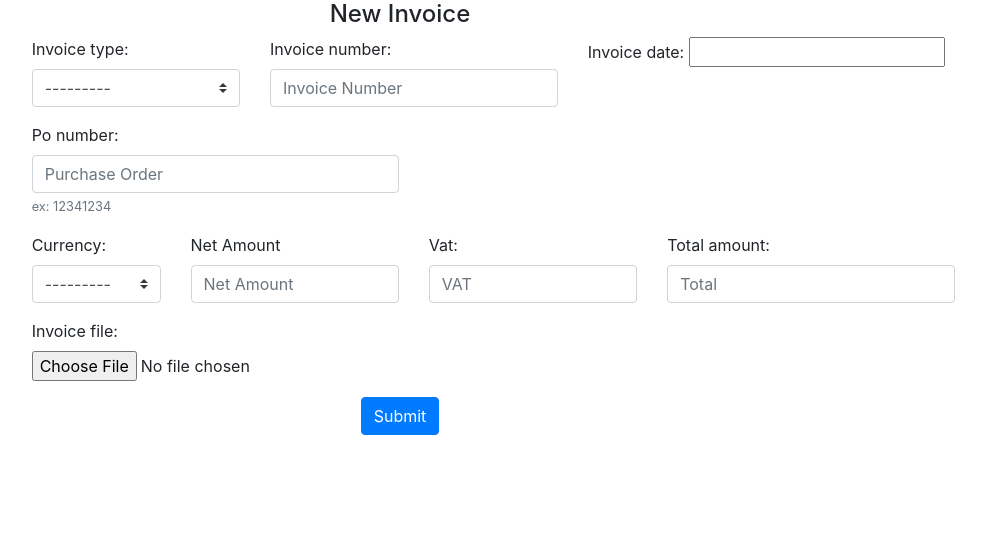
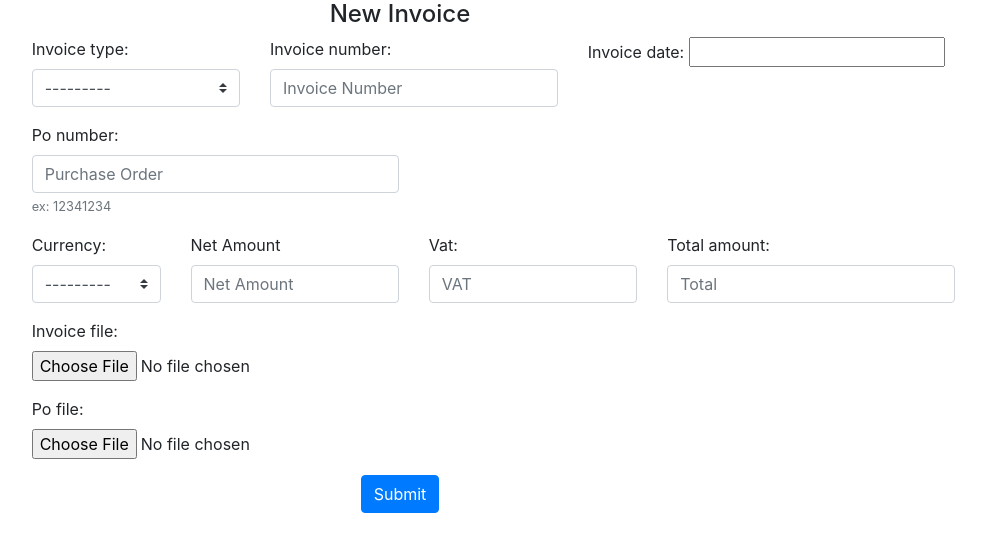
Before and after one commit to evbeda/suppliers_management, a Django app: page /invoices/taxpayer/1/new/ in a window 1280 px wide. Shown: the part 57-609 px from the top of the page, without its empty margins (240-1226 px from the left). Run offline with Django 3.2, Linux system fonts and the light colour scheme; the visitor is signed in with stand-in values (Sample User, id 1); parts of the project's set-up code (start-up, migrations or seed data) failed here and were passed over; some libraries are stand-ins or nearby versions.

Commit message:
Added optional purchase order file to the invoice creation

```diff
--- a/invoices_app/__init__.py
+++ b/invoices_app/__init__.py
@@ -25,3 +25,5 @@ ARS_INVOICE_TYPES = [
     ('A', 'A'),
     ('C', 'C'),
 ]
+
+INVOICE_FILE_FIELDS = ['invoice_file', 'po_file']
--- a/invoices_app/forms.py
+++ b/invoices_app/forms.py
@@ -3,6 +3,7 @@ from invoices_app.models import Invoice
 from bootstrap_datepicker_plus import DatePickerInput
 from invoices_app import (
     INVOICE_MAX_SIZE_FILE,
+    INVOICE_FILE_FIELDS,
 )
 from utils.file_validator import validate_file
 
@@ -21,6 +22,7 @@ class InvoiceForm(forms.ModelForm):
             'vat',
             'total_amount',
             'invoice_file',
+            'po_file',
         )
         exclude = ('user', 'tax_payer', 'status')
         widgets = {
@@ -34,6 +36,7 @@ class InvoiceForm(forms.ModelForm):
             'currency': forms.Select(attrs={'class': 'custom-select'}),
             'po_number': forms.NumberInput(attrs={'class': 'form-control', 'placeholder': 'Purchase Order'}),
             'invoice_file': forms.FileInput(attrs={'accept': 'application/pdf'}),
+            'po_file': forms.FileInput(attrs={'accept': 'application/pdf'}),
             'vat': forms.NumberInput(attrs={'class': 'form-control', 'placeholder': 'VAT'}),
             'total_amount': forms.NumberInput(attrs={'class': 'form-control', 'placeholder': 'Total'}),
             'net_amount': forms.NumberInput(attrs={'class': 'form-control',  'placeholder': 'Net Amount'}),
@@ -44,14 +47,17 @@ class InvoiceForm(forms.ModelForm):
         valid = super().is_valid()
         if not valid:
             return valid
+        for file_field in INVOICE_FILE_FIELDS:
+            file_data = self.cleaned_data[file_field]
+            if file_data:
+                file_is_valid, msg = validate_file(
+                    file_data,
+                    INVOICE_MAX_SIZE_FILE,
+                )
+                if not file_is_valid:
+                    self.add_error(file_field, msg)
+                    return file_is_valid
 
-        file_is_valid, msg = validate_file(
-            self.cleaned_data['invoice_file'],
-            INVOICE_MAX_SIZE_FILE,
-        )
-        if not file_is_valid:
-            self.add_error('invoice_file', msg)
-            return file_is_valid
         invoice_number = self.cleaned_data['invoice_number']
         taxpayer = self.data.get('taxpayer')
         try:
--- a/invoices_app/models.py
+++ b/invoices_app/models.py
@@ -62,4 +62,10 @@ class Invoice(models.Model):
         blank=True,
         validators=[FileExtensionValidator(allowed_extensions=['pdf'])])
 
+    po_file = models.FileField(
+        upload_to='file',
+        null=True,
+        blank=True,
+        validators=[FileExtensionValidator(allowed_extensions=['pdf'])])
+
     history = HistoricalRecords()
--- a/templates/invoices_app/invoice_detail.html
+++ b/templates/invoices_app/invoice_detail.html
@@ -95,6 +95,9 @@
 
     {% endif %}
     <span><a href="{{ invoice.invoice_file.url }}" class="btn btn-info">Download PDF</a></span>
+    {% if invoice.po_file %}
+    <span><a href="http://docs.google.com/gview?url={{ invoice.po_file.url }}" class="btn btn-info" target="_blank">View PO</a></span>
+    {% endif %}
   </div>
 
 </div>
--- a/templates/supplier_app/invoices_form.html
+++ b/templates/supplier_app/invoices_form.html
@@ -94,6 +94,15 @@
                                 {% endif %}
                             </div>
                         </div>
+                        <div class="row">
+                            <div class="form-group col-md-2">
+                                {{ form.po_file.label_tag }} {{ form.po_file }}
+                                {{ form.po_file.errors }}
+                                {% if form.po_file.help_text %}
+                                <p class="help">{{ form.po_file.help_text|safe }}</p>
+                                {% endif %}
+                            </div>
+                        </div>
                 </div>
                 <div class="col-md-12 text-center">
                     <button id="submit-btn" type="submit" class="btn btn-primary">
```
Also changed, not shown: invoices_app/tests.py (+20 -0 lines), invoices_app/migrations/0002_auto_20191004_1240.py (added).
